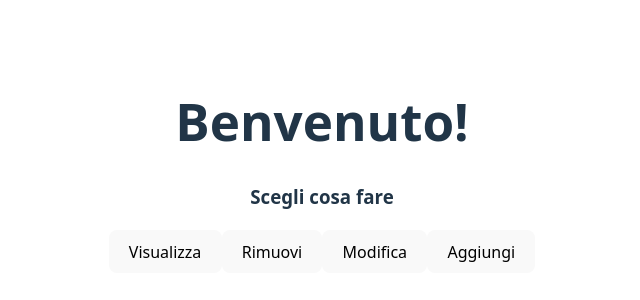
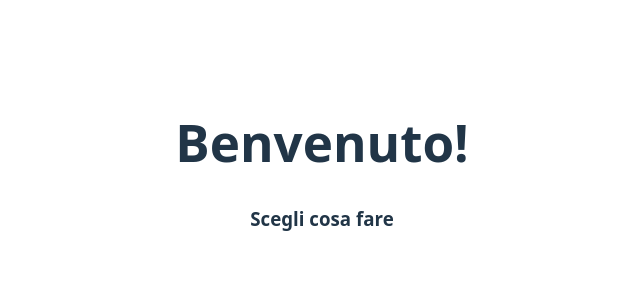
Before and after one commit to politox17/todo-app-supabase, a React (Vite) app: page / in a window 1280 px wide. Shown: the part 234-534 px from the top of the page, without its empty margins (318-958 px from the left). Built offline with nearby package versions, Linux system fonts and the light colour scheme.

Commit message:
Aggiunta funzione myButton per dividere in componenti riutilizzabili

```diff
--- a/src/App.jsx
+++ b/src/App.jsx
@@ -3,17 +3,27 @@ import reactLogo from './assets/react.svg'
 import viteLogo from '/vite.svg'
 import './App.css'
 
+
+function myButton() {
+  return(
+    <>
+    <button>Visualizza</button>
+    <button>Rimuovi</button>
+    <button>Modifica</button>
+    <button>Aggiungi</button>
+
+    </>
+  )
+}
+
 function App() {
-  const [count, setCount] = useState(0)
+
 
   return (
     <>
       <h1>Benvenuto!</h1>
       <h3>Scegli cosa fare</h3>
-      <button>Visualizza</button>
-      <button>Rimuovi</button>
-      <button>Modifica</button>
-      <button>Aggiungi</button>
+      <myButton />
     </>
   )
 }
```
